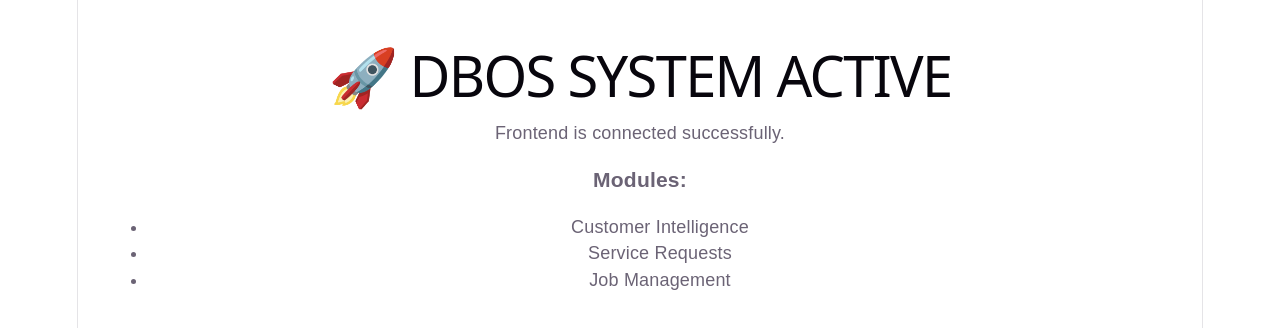
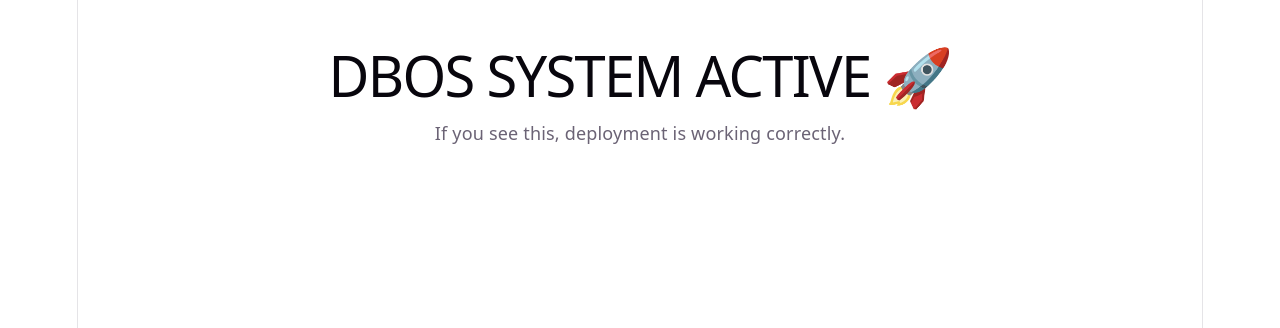
Before and after one commit to drbusinessdrb-bot/dbos-ui_, a React (Vite) app: page / in a window 1280 px wide. Shown: the top 328 px of the page. Built offline with nearby package versions, Linux system fonts and the light colour scheme.

Commit message:
Updated App.jsx

```diff
--- a/src/App.jsx
+++ b/src/App.jsx
@@ -1,15 +1,8 @@
 export default function App() {
   return (
-    <div style={{ padding: "30px", fontFamily: "Arial" }}>
-      <h1>🚀 DBOS SYSTEM ACTIVE</h1>
-      <p>Frontend is connected successfully.</p>
-
-      <h3>Modules:</h3>
-      <ul>
-        <li>Customer Intelligence</li>
-        <li>Service Requests</li>
-        <li>Job Management</li>
-      </ul>
+    <div style={{ padding: 30 }}>
+      <h1>DBOS SYSTEM ACTIVE 🚀</h1>
+      <p>If you see this, deployment is working correctly.</p>
     </div>
   );
 }
```
